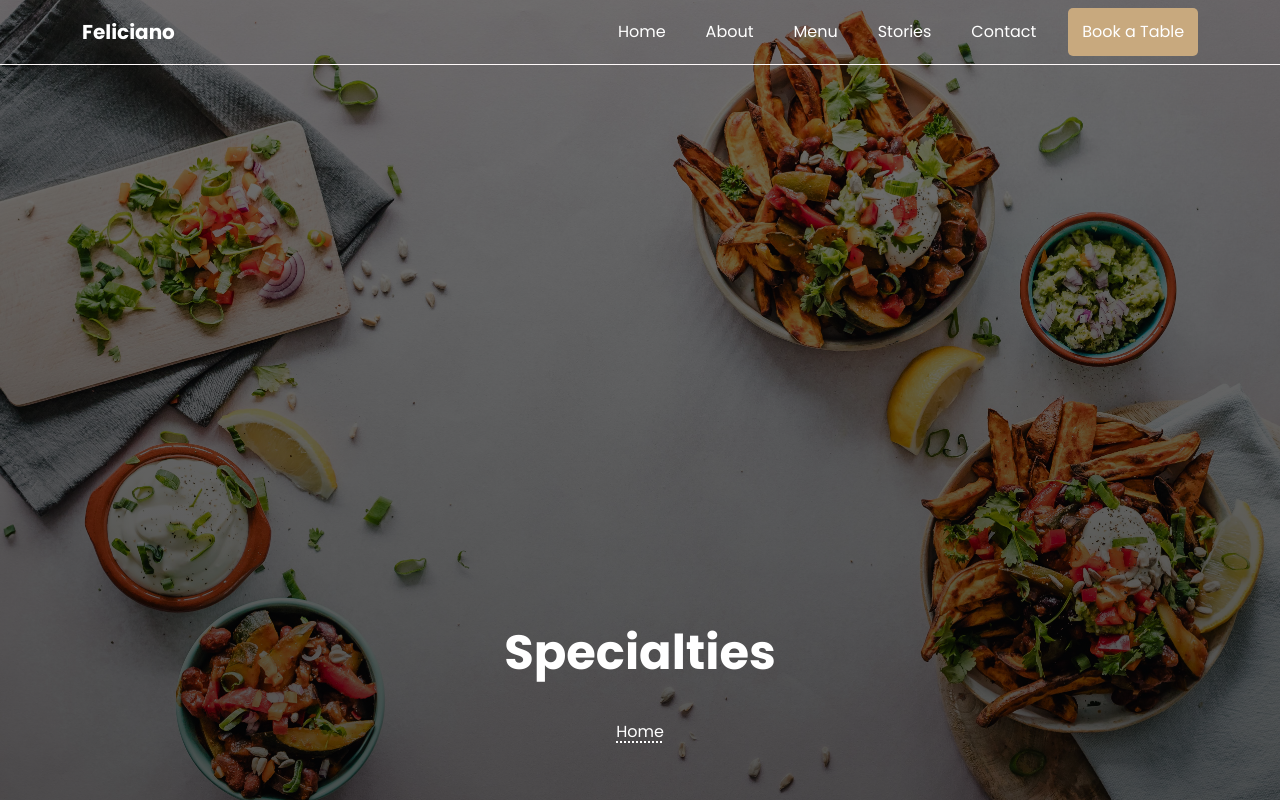
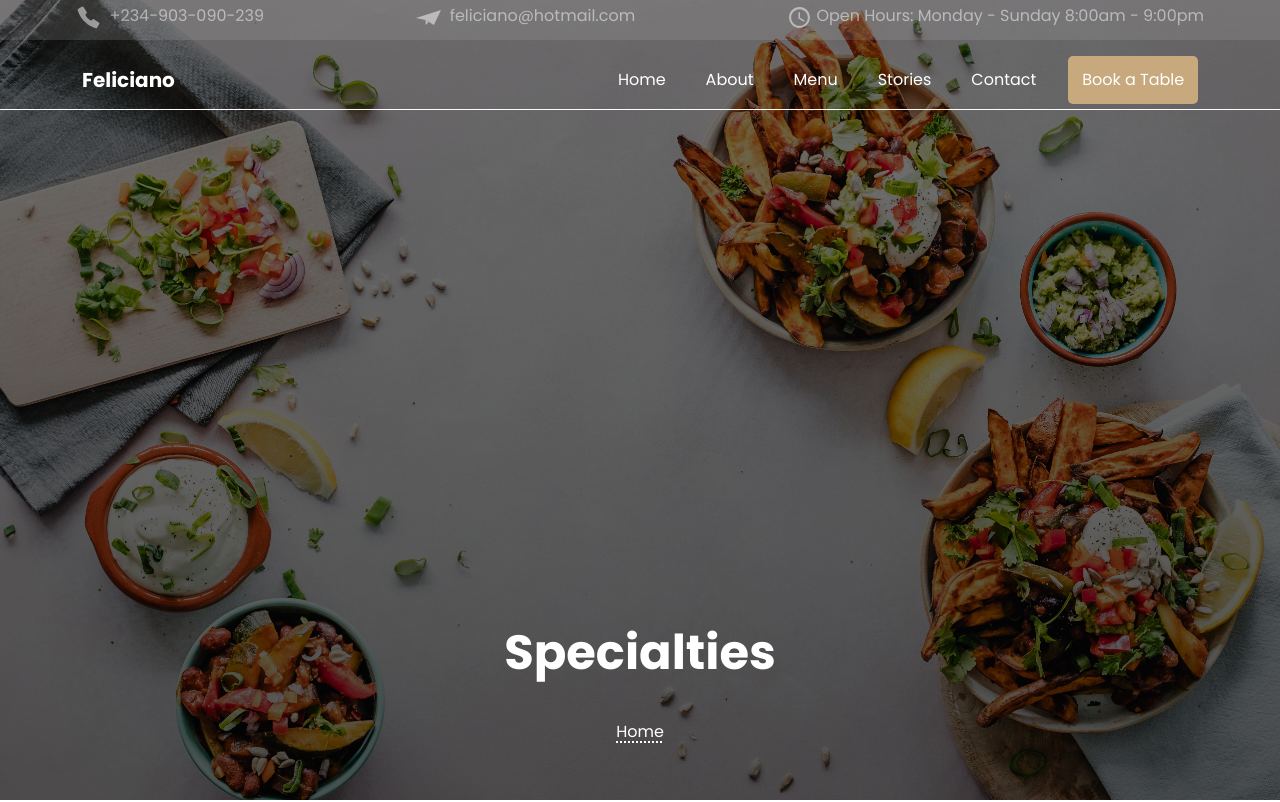
Before and after one commit to AllSparkTech100/test, a React (Vite) app: page /lunch in a window 1280 px wide. Shown: the top 802 px of the page. Built offline with nearby package versions, Linux system fonts and the light colour scheme; a web font is replaced by a local one.

Commit message:
Add files via upload

```diff
--- a/src/Components/NavComp.jsx
+++ b/src/Components/NavComp.jsx
@@ -1,5 +1,8 @@
 import { Container, Nav, Navbar, Button } from "react-bootstrap";
 import "../app.scss";
+import { IoCallSharp } from "react-icons/io5";
+import { SiMinutemailer } from "react-icons/si";
+import { MdAccessTime } from "react-icons/md";
 import ButtonComp from "./Button";
 import { useState, useEffect } from "react";
 
@@ -34,10 +37,10 @@ function NavComp() {
     width: "100vw",
     transition: "background-color 0.3s ease",
     display: "flex",
-    alignItems: "center",
+    // alignItems: "center",
     justifyContents: "space-between",
-    height: isScrolled ? "65px" : "65px",
-    borderBottom: isScrolled ? "none" : "1px solid snow",
+    height: isScrolled ? "65px" : "110px",
+    borderBottom: isScrolled ? "none" : ".2px solid snow",
   };
 
   return (
@@ -46,7 +49,35 @@ function NavComp() {
         style={headerStyle}
         className={isScrolled ? "bg-white" : "bg-transparent"}
       >
-        <Navbar expand="lg" fixed="top">
+        <div
+          id="first_most_section"
+          className={isScrolled ? "d-md-block " : "d-md-block d-sm-none"}
+        >
+          <div className="first_most_inner">
+            <div className="phone_no d-flex justify-content-between text-white-50">
+              <p>
+                <IoCallSharp size={25} /> &nbsp;+234-903-090-239
+              </p>
+            </div>
+            <div className="mailing_address d-flex align-items-center text-white-50">
+              <p>
+                <SiMinutemailer size={25} /> &nbsp;feliciano@hotmail.com
+              </p>
+            </div>
+            <div className="open_hrs d-flex align-items-center text-white-50">
+              <p>
+                <MdAccessTime size={25} />
+                &nbsp;Open Hours: Monday - Sunday 8:00am - 9:00pm
+              </p>
+            </div>
+          </div>
+        </div>
+        <div className="second_inner_in">
+          <Navbar
+            expand="lg"
+            fixed="top"
+            className={isScrolled ? "mt-sm-0" : "mt-md-5"}
+          >
             <Container fluid="sm">
               <Navbar.Brand
                 href="/"
@@ -132,6 +163,7 @@ function NavComp() {
               </Button>
             </Container>
           </Navbar>
+        </div>
 
         {isMenuVisible && (
           <Container fluid className="menu_carrier">
--- a/src/Components/button.scss
+++ b/src/Components/button.scss
@@ -167,8 +167,8 @@ img {
   }
 }
 
-@media screen and (max-width:320px) {
-   .captions {
+@media screen and (max-width: 320px) {
+  .captions {
     :nth-child(1) {
       color: $present;
       font-family: $fontFamily;
--- a/src/Pages/Contact.jsx
+++ b/src/Pages/Contact.jsx
@@ -66,7 +66,7 @@ function Contact() {
                     </Form.Group>
                   </Row>
                   <Col sm={6} lg={6} md={6}>
-                <div className="btn w-75 order_btn p-3 shadow-none">
+                <div className="btn w-100 order_btn p-3 shadow-none">
                 Send Message
               </div>
                 </Col>
--- a/src/Pages/Home.jsx
+++ b/src/Pages/Home.jsx
@@ -1,5 +1,5 @@
 import "./pages.scss";
-// import {motion as m } from "framer-motion";
+// import { motion as m } from "framer-motion";
 // import { useState, useEffect } from "react";
 import ImgCard from "../Components/ImgCard";
 import Slide from "../Components/Slide";
--- a/src/__variable.scss
+++ b/src/__variable.scss
@@ -330,7 +330,7 @@ $apsFont: "Montagu Slab";
     }
   }
   .form_bg {
-    height: 120vh;
+    height: 145vh;
   }
   .grill {
     position: relative;
--- a/src/app.scss
+++ b/src/app.scss
@@ -7,11 +7,38 @@ header {
   justify-content: center;
 }
 
+#first_most_section {
+  font-family: $font;
+  background-color: $pure;
+  width: 100%;
+
+  .first_most_inner {
+    background-color: rgba(185, 182, 182, 0.182);
+    position: absolute;
+    top: 0;
+    left: 0;
+    right: 0;
+    bottom: 0;
+    height: 2.5rem;
+    width: auto;
+    display: flex;
+    align-items: center;
+    justify-content: center;
+    justify-content: space-around;
+    text-align: center;
+    .phone_no,
+    .mailing_address,
+    .open_hrs {
+      margin-top: 10px;
+    }
+  }
+}
+
 .menu_carrier {
   width: 100%;
   max-height: 100vh;
   text-align: left;
-transition: all ease-in 2s;
+  transition: all ease-in-out 2s;
   .menu_inner {
     position: absolute;
     top: 0;
@@ -23,7 +50,7 @@ transition: all ease-in 2s;
     align-items: center;
     justify-content: center;
     background-color: $foot;
-    height: 75dvh;
+    height: 80dvh;
     ul {
       margin-top: 1rem;
       a {
@@ -35,17 +62,48 @@ transition: all ease-in 2s;
         text-decoration: none;
         font-size: 1.2rem;
         font-weight: 500;
-        display:block;
+        display: block;
         align-items: flex-start;
         justify-content: left;
-      &:last-child{
-        margin-top: 20px;
-        .btn {
-          padding:.2rem 1rem;
-          text-align: left;
+        &:last-child {
+          margin-top: 20px;
+          .btn {
+            padding: 0.2rem 1rem;
+            text-align: left;
+          }
         }
-      }
       }
     }
   }
 }
+
+@media screen and (max-width: 320px) {
+  .menu_carrier {
+    .menu_inner {
+      height: 80dvh;
+      ul {
+        margin-top: 1rem;
+        a {
+          padding: 10px 0;
+          &:last-child {
+            margin-top: 10px;
+            .btn {
+              padding: 0.2rem 1rem;
+              text-align: left;
+            }
+          }
+        }
+      }
+    }
+  }
+
+  #first_most_section {
+    display: none;
+  }
+}
+
+@media screen and (max-width: 480px) {
+  #first_most_section {
+    display: none;
+  }
+}
```
Also changed, not shown: src/Components/CircleImage.jsx (+4 -6 lines), 3 other files (tests, documents, lock files or other folders). Lines whose indentation alone changed are shown as unchanged.
